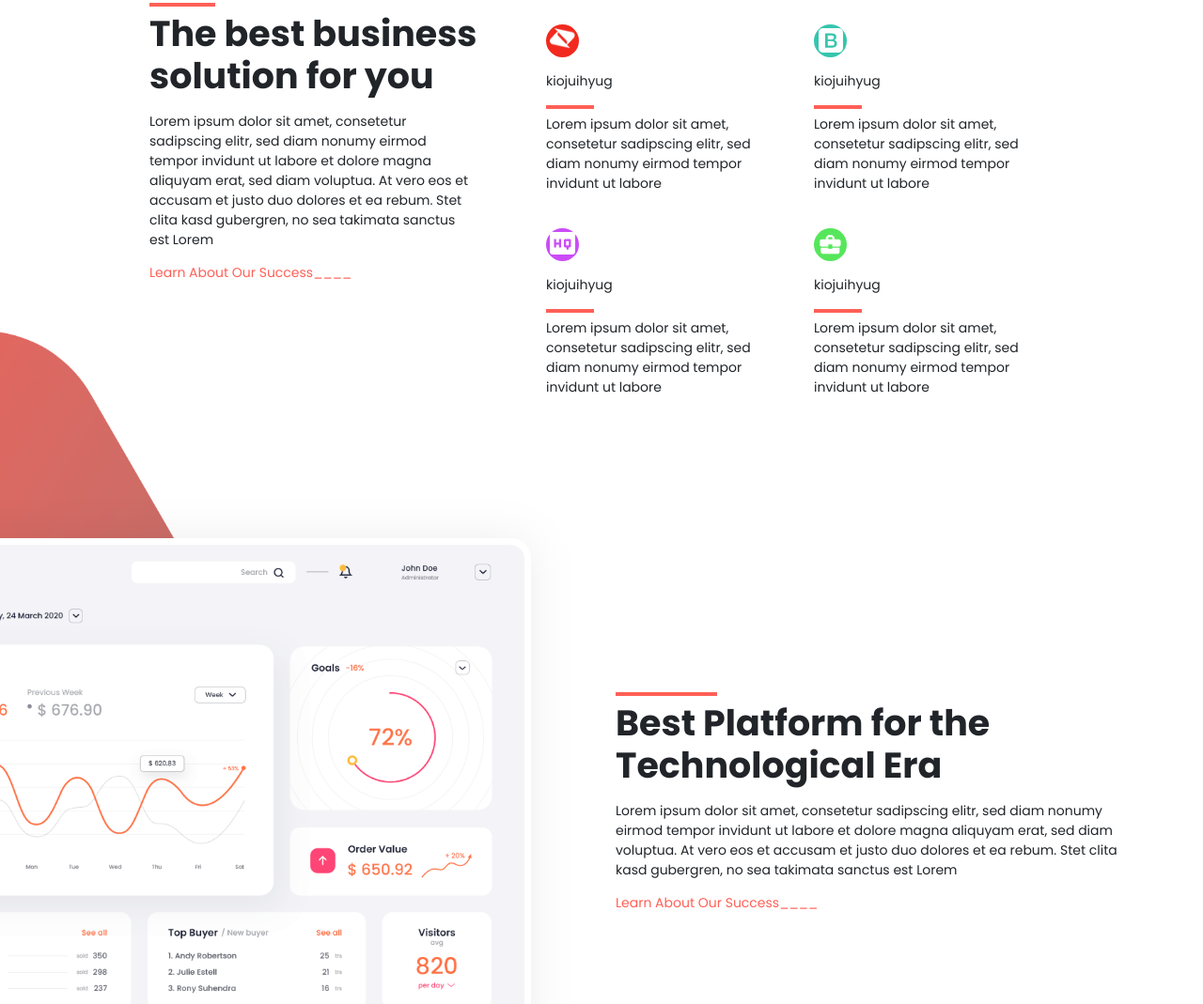
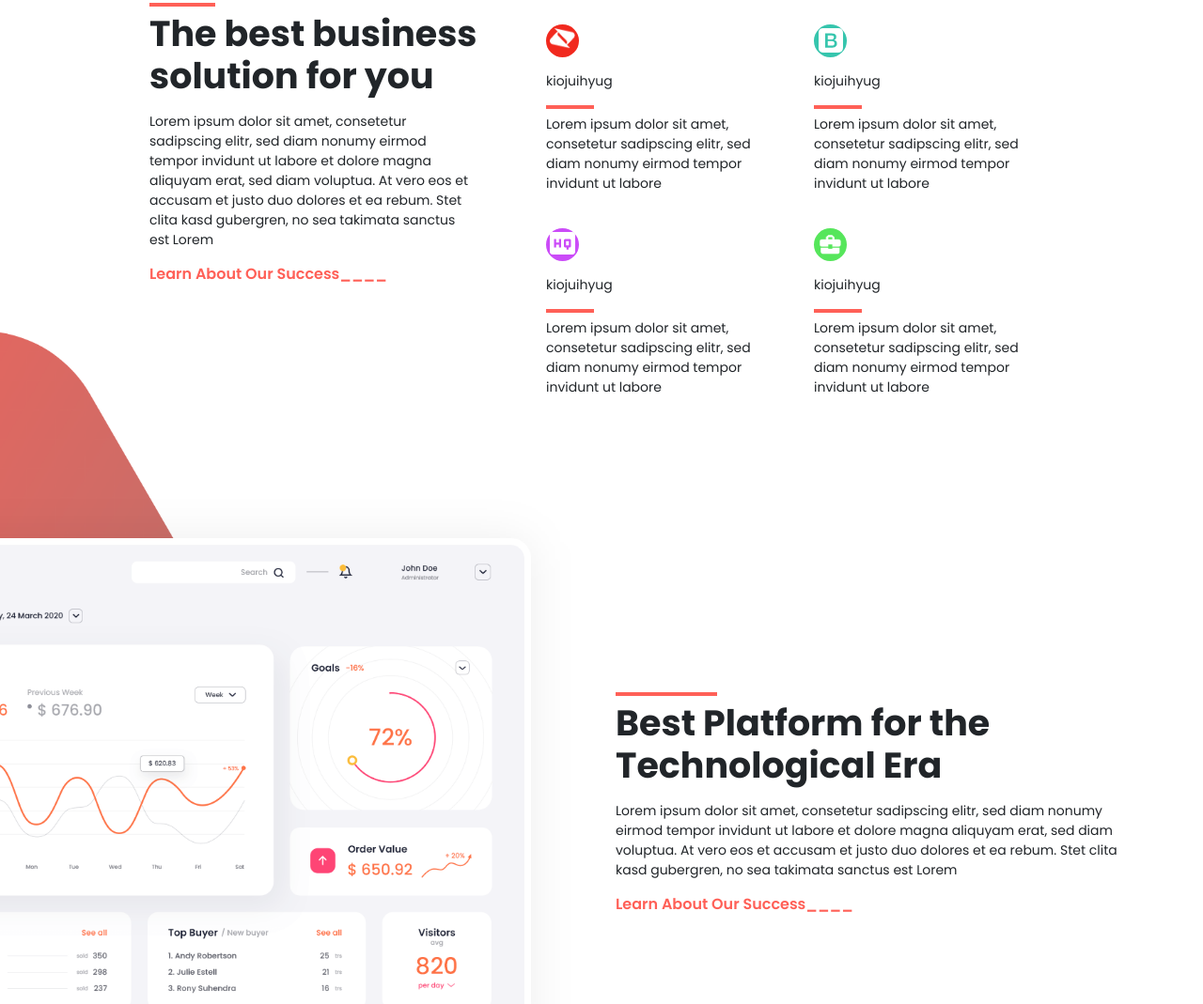
Before and after one commit to FATEMASAYED25/Stevdy-website, a plain HTML site: page index.html in a window 1280 px wide. Shown: the part 1229-2298 px from the top of the page at 94% size. Drawn offline with Linux system fonts and the light colour scheme; a web font is replaced by a local one.

Commit message:
second adjustments

```diff
--- a/index.html
+++ b/index.html
@@ -102,7 +102,7 @@
                         ut labore et dolore magna aliquyam erat, sed diam voluptua. At vero eos et accusam et justo duo
                         dolores et ea rebum.
                         Stet clita kasd gubergren, no sea takimata sanctus est Lorem </p>
-                    <a href="#" style="color: #FF6057;">Learn About Our Success____</a>
+                        <a href="#" class="cta">Learn About Our Success____</a>
                 </div>
                 <div class="col-lg-6 col-12 mx-4">
                     <div class="row my-4">
@@ -161,7 +161,7 @@
                         ut labore et dolore magna aliquyam erat, sed diam voluptua. At vero eos et accusam et justo duo
                         dolores et ea rebum.
                         Stet clita kasd gubergren, no sea takimata sanctus est Lorem </p>
-                    <a href="#" style="color: #FF6057;">Learn About Our Success____</a>
+                        <a href="#" class="cta">Learn About Our Success____</a>
                 </div>
             </div>
         </div>
```
